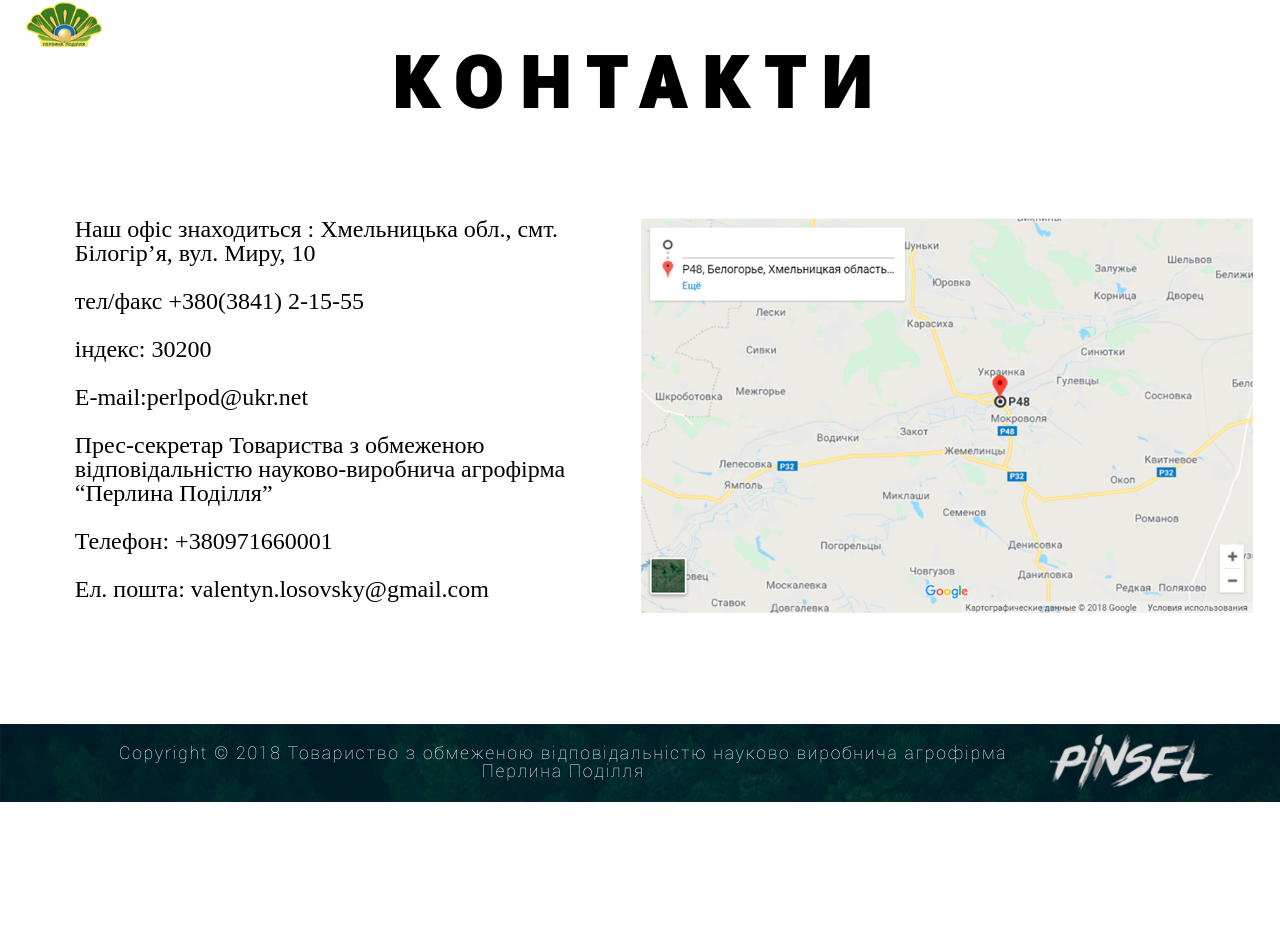
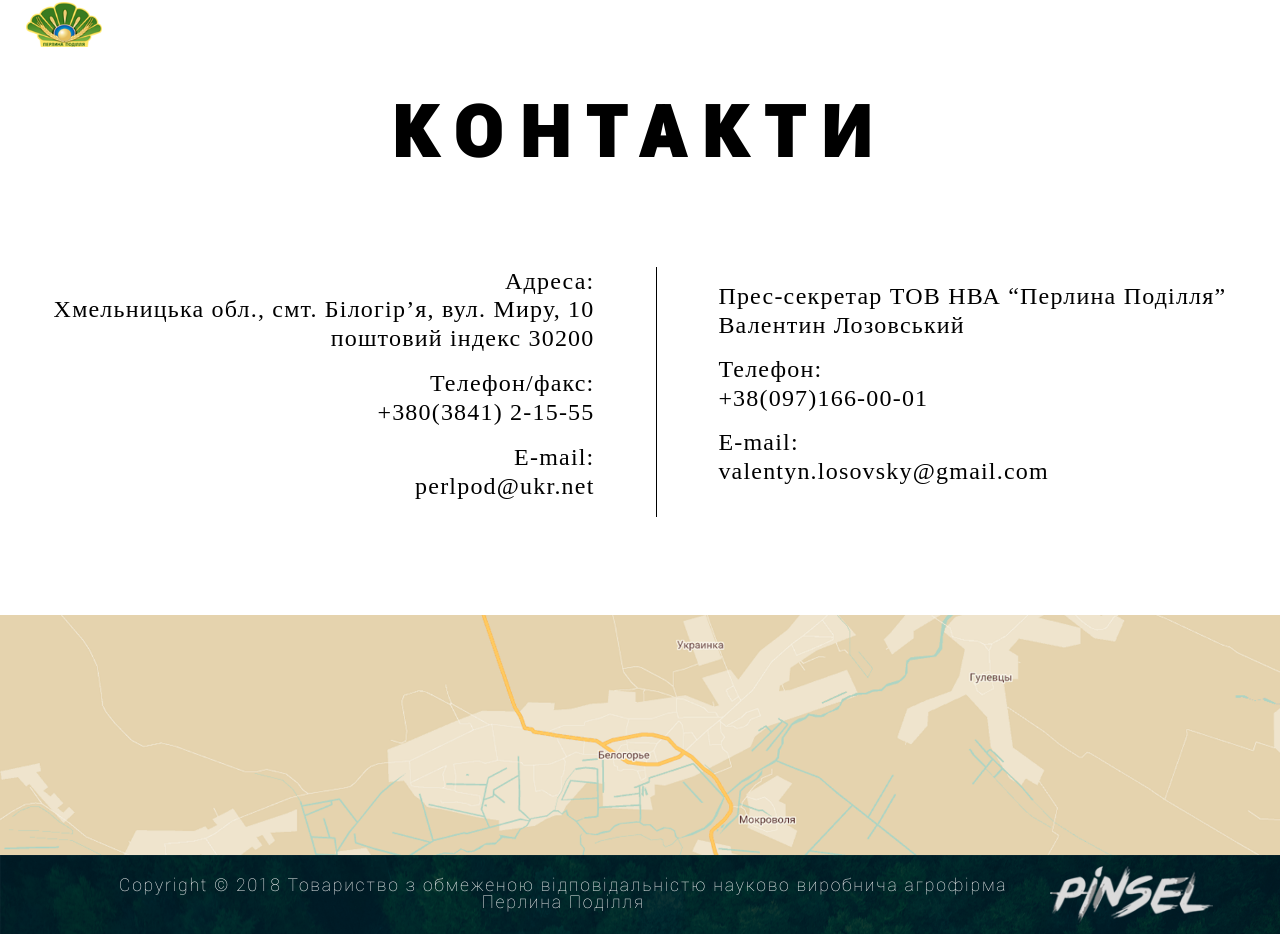
Before and after one commit to ya5on/perpod, a PHP site: page /contacts.html in a window 1280 px wide. Shown: the part 25-959 px from the top of the page. Before the commit the page ends 827 px from the top, so only its background shows below. Run offline with PHP 8.4, Linux system fonts and the light colour scheme; some web fonts are replaced.

Commit message:
add contacts-page

```diff
--- a/contacts.html
+++ b/contacts.html
@@ -49,26 +49,36 @@
                     <h1>контакти</h1>
                 </div>
                 <div class="col-md-12">
-                    <div class="contacts-main-content d-flex flex-row-reverse">
-                        <div class="col-md-6">
-                            <div class="map">
-                                <img src="img/main-page/map.png" alt="">
-                            </div>
+                    <div class="contacts-main-content">
+                        <div class="content-text-1 flex-column align-self-center">
+                            <p>Адреса:
+                                <br>Хмельницька обл., смт. Білогір’я, вул. Миру, 10
+                                <br>поштовий індекс 30200</p>
+                            <p>Телефон/факс:
+                                <br>+380(3841) 2-15-55</p>
+                            <p>E-mail:
+                                <br>perlpod@ukr.net
+                            </p>
                         </div>
-                        <div class="col-md-6">
-                            <div class="address">
-                                <p>Наш офіс знаходиться : Хмельницька обл., смт. Білогір’я, вул. Миру, 10</p>
-                                <p>тел/факс +380(3841) 2-15-55</p>
-                                <p>індекс: 30200</p>
-                                <p>E-mail:perlpod@ukr.net</p>
-                                <p>Прес-секретар Товариства з обмеженою відповідальністю науково-виробнича агрофірма “Перлина Поділля”</p>
-                                <p>Телефон: +380971660001</p>
-                                <p>Ел. пошта: valentyn.losovsky@gmail.com</p>
-                            </div>
+                        <div class="content-text-border">
+                            <span></span>
+                        </div>
+                        <div class="content-text-2 flex-column align-self-center">
+                            <p>Прес-секретар ТОВ НВА “Перлина Поділля”
+                                <br>Валентин Лозовський</p>
+                            <p>Телефон:
+                                <br>+38(097)166-00-01
+                            </p>
+                            <p>E-mail:
+                                <br>valentyn.losovsky@gmail.com
+                            </p>
                         </div>
                     </div>
                 </div>
             </div>
+        </div>
+        <div class="contacts-map">
+            <img src="img/contacts-page/map.png" alt="">
         </div>
     </main>
     <footer>
--- a/css/style.css
+++ b/css/style.css
@@ -963,26 +963,34 @@ footer {
 }
 .contacts-main h1 {
   color: #000;
-  margin-top: 6%;
+  margin-top: 10%;
   margin-bottom: 8%;
 }
 .contacts-main-content {
   width: 100%;
   display: flex;
   flex-wrap: wrap;
+  justify-content: center;
   margin-bottom: 8%;
 }
-.address {
+.contacts-main-content p {
+  font-family: "RobotoRegular";
+  font-size: 1.5em;
+  letter-spacing: .05em;
+  line-height: 1.2;
+  padding-bottom: 3%;
+}
+.content-text-1 {
+  text-align: right;
+  margin-right: 5%;
+}
+.content-text-2 {
+  text-align: left;
+  margin-left: 5%;
+}
+.content-text-border span {
+  display: block;
+  background-color: #000;
+  width: 1px;
   height: 100%;
-  display: flex;
-  flex-direction: column;
-  justify-content: center;
-  align-content: center;
 }
-.address p {
-  font-size: 1.5em;
-  font-family: "RobotoRegular";
-  padding-bottom: 1em;
-  line-height: 1em;
-  padding-left: 8%;
-}
--- a/less/base/_base.less
+++ b/less/base/_base.less
@@ -9,6 +9,7 @@ body {
     transition: width 1s;
     overflow-x: hidden;
 }
+
 // ОБЩИЕ ЗАГОЛОВКИ
 h1 {
     font-size: 4.4em;
--- a/less/contacts-page/_contacts_main.less
+++ b/less/contacts-page/_contacts_main.less
@@ -1,7 +1,7 @@
 .contacts-main {
 	h1 {
 		color: #000;
-		margin-top: 6%;
+		margin-top: 10%;
 		margin-bottom: 8%;
 	}
 }
@@ -10,23 +10,30 @@
 	width: 100%;
 	display: flex;
 	flex-wrap: wrap;
+	justify-content: center;
 	margin-bottom: 8%;
+
+	p {
+		font-family: "RobotoRegular";
+		font-size: 1.5em;
+		letter-spacing: .05em;
+		line-height: 1.2;
+		padding-bottom: 3%;
+	}
 }
 
-.map {
+.content-text-1 {
+	text-align: right;
+	margin-right: 5%;
+}
 
+.content-text-2 {
+	text-align: left;
+	margin-left: 5%;
 }
-.address {
+.content-text-border span {
+	display: block;
+	background-color: #000;
+	width: 1px;
 	height: 100%;
-	display: flex;
-	flex-direction: column;
-	justify-content: center;
-	align-content: center;
-	p {
-		font-size: 1.5em;
-		font-family: "RobotoRegular";
-		padding-bottom: 1em;
-		line-height: 1em;
-		padding-left: 8%;
-	}
 }
```
Also changed, not shown: img/contacts-page/map.png (added).
